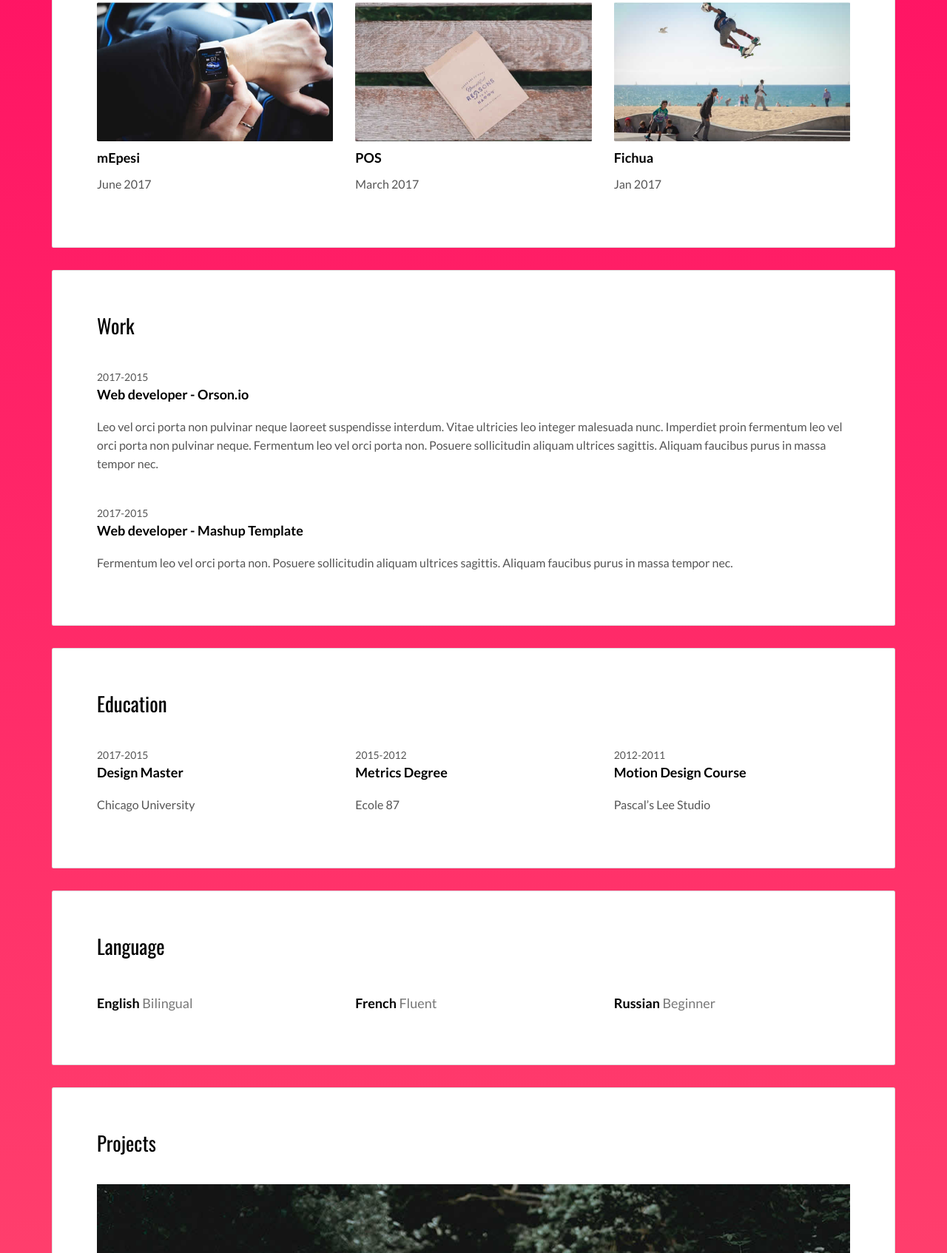
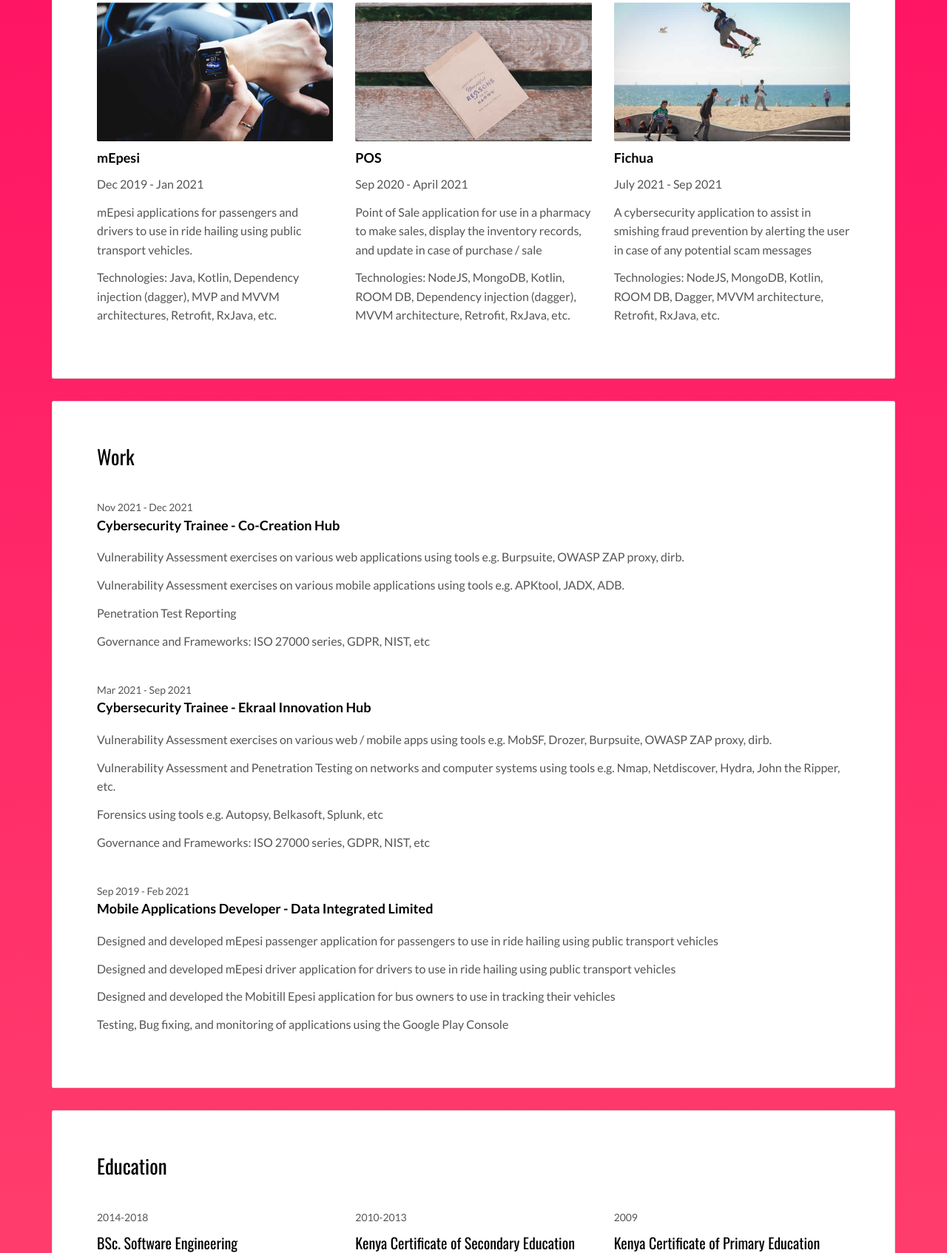
Before and after one commit to cheesian/cheesian.github.io, a plain HTML site: page index.html in a window 1280 px wide. Shown: the part 882-2576 px from the top of the page at 74% size. Drawn offline with nearby package versions, Linux system fonts and the light colour scheme.

Commit message:
Updated profile info

```diff
--- a/index.html
+++ b/index.html
@@ -71,17 +71,31 @@
                                 <div class="col-md-4">
                                     <img src="./assets/images/img-02.jpg" class="img-responsive" alt="">
                                     <h3 class="h5">mEpesi</h3>
-                                    <p>June 2017</p>
+                                    <p>Dec 2019 - Jan 2021</p>
+                                    <p>mEpesi applications for passengers and drivers to use
+                                        in ride hailing using public transport vehicles.</p>
+                                    <p>Technologies: Java, Kotlin, Dependency injection (dagger), MVP and MVVM
+                                        architectures, Retrofit, RxJava, etc.</p>
                                 </div>
                                 <div class="col-md-4">
                                     <img src="./assets/images/img-03.jpg" class="img-responsive" alt="">
                                     <h3 class="h5">POS</h3>
-                                    <p>March 2017</p>
+                                    <p>Sep 2020 - April 2021</p>
+                                    <p>Point of Sale application for use in a pharmacy to make sales, display the
+                                        inventory records, and update in case of purchase / sale</p>
+                                    <p>Technologies: NodeJS, MongoDB, Kotlin, ROOM DB, Dependency injection (dagger),
+                                        MVVM
+                                        architecture,
+                                        Retrofit, RxJava, etc.</p>
                                 </div>
                                 <div class="col-md-4">
                                     <img src="./assets/images/img-04.jpg" class="img-responsive" alt="">
                                     <h3 class="h5">Fichua</h3>
-                                    <p>Jan 2017</p>
+                                    <p>July 2021 - Sep 2021</p>
+                                    <p>A cybersecurity application to assist in smishing fraud prevention by alerting
+                                        the user in case of any potential scam messages</p>
+                                    <p>Technologies: NodeJS, MongoDB, Kotlin, ROOM DB, Dagger, MVVM architecture,
+                                        Retrofit, RxJava, etc.</p>
                                 </div>
                             </div>
                         </div>
@@ -91,24 +105,42 @@
                         <div class="card-block">
                             <h2>Work</h2>
                             <div class="work-experience">
-                                <small class="date">2017-2015</small>
-                                <h3 class="h5 date-title">Web developer - <a href="http://en.orson.io"
-                                        title="Create professionnal website">Orson.io</a></h3>
-
-
-                                <p>Leo vel orci porta non pulvinar neque laoreet suspendisse interdum. Vitae ultricies
-                                    leo integer malesuada nunc. Imperdiet proin fermentum leo vel orci porta non
-                                    pulvinar neque. Fermentum leo vel orci porta non. Posuere sollicitudin aliquam
-                                    ultrices sagittis. Aliquam faucibus purus in massa tempor nec.</p>
+                                <small class="date">Nov 2021 - Dec 2021</small>
+                                <h3 class="h5 date-title">Cybersecurity Trainee - <a
+                                        href="https://cchubnigeria.com/cchub-cybersecurity-academy-fellows/">Co-Creation
+                                        Hub</a></h3>
+                                <p>Vulnerability Assessment exercises on various web applications using tools e.g.
+                                    Burpsuite, OWASP ZAP proxy, dirb.</p>
+                                <p>Vulnerability Assessment exercises on various mobile applications using tools e.g.
+                                    APKtool, JADX, ADB.</p>
+                                <p>Penetration Test Reporting</p>
+                                <p>Governance and Frameworks: ISO 27000 series, GDPR, NIST, etc</p>
                             </div>
 
                             <div class="work-experience">
-                                <small class="date">2017-2015</small>
-                                <h3 class="h5 date-title">Web developer - <a href="http://mashup-template.com"
-                                        title="">Mashup Template</a></h3>
+                                <small class="date">Mar 2021 - Sep 2021</small>
+                                <h3 class="h5 date-title">Cybersecurity Trainee - <a
+                                        href="https://e-kraal.com/training/ncstp">Ekraal Innovation Hub</a></h3>
+                                <p>Vulnerability Assessment exercises on various web / mobile apps using tools e.g.
+                                    MobSF, Drozer,
+                                    Burpsuite, OWASP ZAP proxy, dirb.</p>
+                                <p>Vulnerability Assessment and Penetration Testing on networks and computer systems
+                                    using tools e.g. Nmap, Netdiscover, Hydra, John the Ripper, etc.</p>
+                                <p>Forensics using tools e.g. Autopsy, Belkasoft, Splunk, etc</p>
+                                <p>Governance and Frameworks: ISO 27000 series, GDPR, NIST, etc</p>
+                            </div>
 
-                                <p>Fermentum leo vel orci porta non. Posuere sollicitudin aliquam ultrices sagittis.
-                                    Aliquam faucibus purus in massa tempor nec.</p>
+                            <div class="work-experience">
+                                <small class="date">Sep 2019 - Feb 2021</small>
+                                <h3 class="h5 date-title">Mobile Applications Developer - <a
+                                        href="https://dataintegrated.co.ke">Data Integrated Limited</a></h3>
+                                <p>Designed and developed mEpesi passenger application for passengers to use in ride
+                                    hailing using public transport vehicles</p>
+                                <p>Designed and developed mEpesi driver application for drivers to use in ride hailing
+                                    using public transport vehicles</p>
+                                <p>Designed and developed the Mobitill Epesi application for bus owners to use in
+                                    tracking their vehicles</p>
+                                <p>Testing, Bug fixing, and monitoring of applications using the Google Play Console</p>
                             </div>
                         </div>
                     </div>
@@ -120,24 +152,23 @@
                             <div class="row">
                                 <div class="col-md-4">
                                     <div class="education-experience">
-                                        <small class="date">2017-2015</small>
-                                        <h3 class="h5 date-title">Design Master</h3>
-                                        <p>Chicago University</p>
-                                    </div>
-
-                                </div>
-                                <div class="col-md-4">
-                                    <div class="education-experience">
-                                        <small class="date">2015-2012</small>
-                                        <h3 class="h5 date-title">Metrics Degree</h3>
-                                        <p>Ecole 87</p>
+                                        <small class="date">2014-2018</small>
+                                        <h3 class="h4 date-title">BSc. Software Engineering</h3>
+                                        <p>Multimedia University of Kenya</p>
                                     </div>
                                 </div>
                                 <div class="col-md-4">
                                     <div class="education-experience">
-                                        <small class="date">2012-2011</small>
-                                        <h3 class="h5 date-title">Motion Design Course</h3>
-                                        <p>Pascal’s Lee Studio</p>
+                                        <small class="date">2010-2013</small>
+                                        <h3 class="h4 date-title">Kenya Certificate of Secondary Education</h3>
+                                        <p>Friends School Kamusinga</p>
+                                    </div>
+                                </div>
+                                <div class="col-md-4">
+                                    <div class="education-experience">
+                                        <small class="date">2009</small>
+                                        <h3 class="h4 date-title">Kenya Certificate of Primary Education</h3>
+                                        <p>Kakamega Hill School</p>
                                     </div>
                                 </div>
                             </div>
@@ -150,17 +181,17 @@
                             <div class="row">
                                 <div class="col-md-4">
                                     <div class="language-experience">
-                                        <h3 class="h5">English <small>Bilingual</small></h3>
+                                        <h3 class="h5">English <small>Fluent</small></h3>
                                     </div>
                                 </div>
                                 <div class="col-md-4">
                                     <div class="language-experience">
-                                        <h3 class="h5">French <small>Fluent</small></h3>
+                                        <h3 class="h5">Swahili <small>Fluent</small></h3>
                                     </div>
                                 </div>
                                 <div class="col-md-4">
                                     <div class="language-experience">
-                                        <h3 class="h5">Russian <small>Beginner</small></h3>
+                                        <h3 class="h5">French <small>Conversational</small></h3>
                                     </div>
                                 </div>
                             </div>
@@ -214,42 +245,20 @@
                         <div class="card-block">
                             <h2>Social Network</h2>
                             <div class="row">
-                                <div class="col-md-3">
-                                    <p class="social-buttons"><a href="https://twitter.com/" title=""><span
+                                <div class="col-md-4">
+                                    <p class="social-buttons"><a href="https://twitter.com/milimuian" title=""><span
                                                 class="social-round-icon fa-icon"><i
-                                                    class="fa fa-twitter"></i></span>@David_Folley</a></p>
+                                                    class="fa fa-twitter"></i></span>@MilimuIan</a></p>
                                 </div>
-                                <div class="col-md-3">
-                                    <p class="social-buttons"><a href="https://www.linkedin.com/" title=""><span
+                                <div class="col-md-4">
+                                    <p class="social-buttons"><a href="https://www.linkedin.com/in/ian-milimu-0349241a3/" title=""><span
                                                 class="social-round-icon fa-icon"><i
-                                                    class="fa fa-linkedin"></i></span>David Folley</a></p>
+                                                    class="fa fa-linkedin"></i></span>Ian Milimu</a></p>
                                 </div>
-                                <div class="col-md-3">
-                                    <p class="social-buttons"><a href="https://dribbble.com/" title=""><span
-                                                class="social-round-icon fa-icon"><i
-                                                    class="fa fa-dribbble"></i></span>David Folley</a></p>
+                                <div class="col-md-4">
+                                    <p class="social-buttons">+254714069962</p>
                                 </div>
                             </div>
-                        </div>
-                    </div>
-
-                    <div class="card">
-                        <div class="card-block">
-                            <h2>Contact</h2>
-                            <form action="" class="reveal-content">
-                                <div class="form-group">
-                                    <input type="email" class="form-control" id="email" placeholder="Email">
-                                </div>
-                                <div class="form-group">
-                                    <input type="text" class="form-control" id="subject" placeholder="Subject">
-                                </div>
-                                <div class="form-group">
-                                    <textarea class="form-control" rows="5" placeholder="Enter your message"></textarea>
-                                </div>
-                                <div class="form-group">
-                                    <button type="submit" class=" btn btn-primary">Send message</button>
-                                </div>
-                            </form>
                         </div>
                     </div>
 
```
